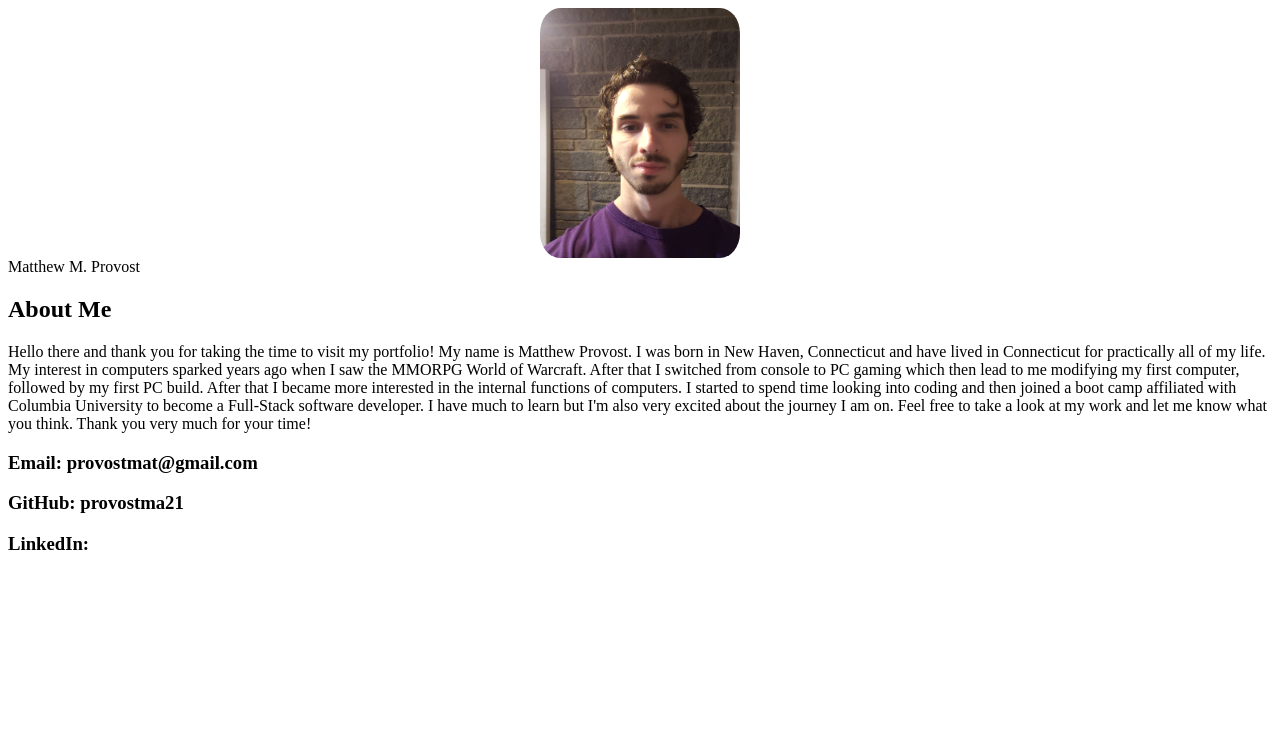
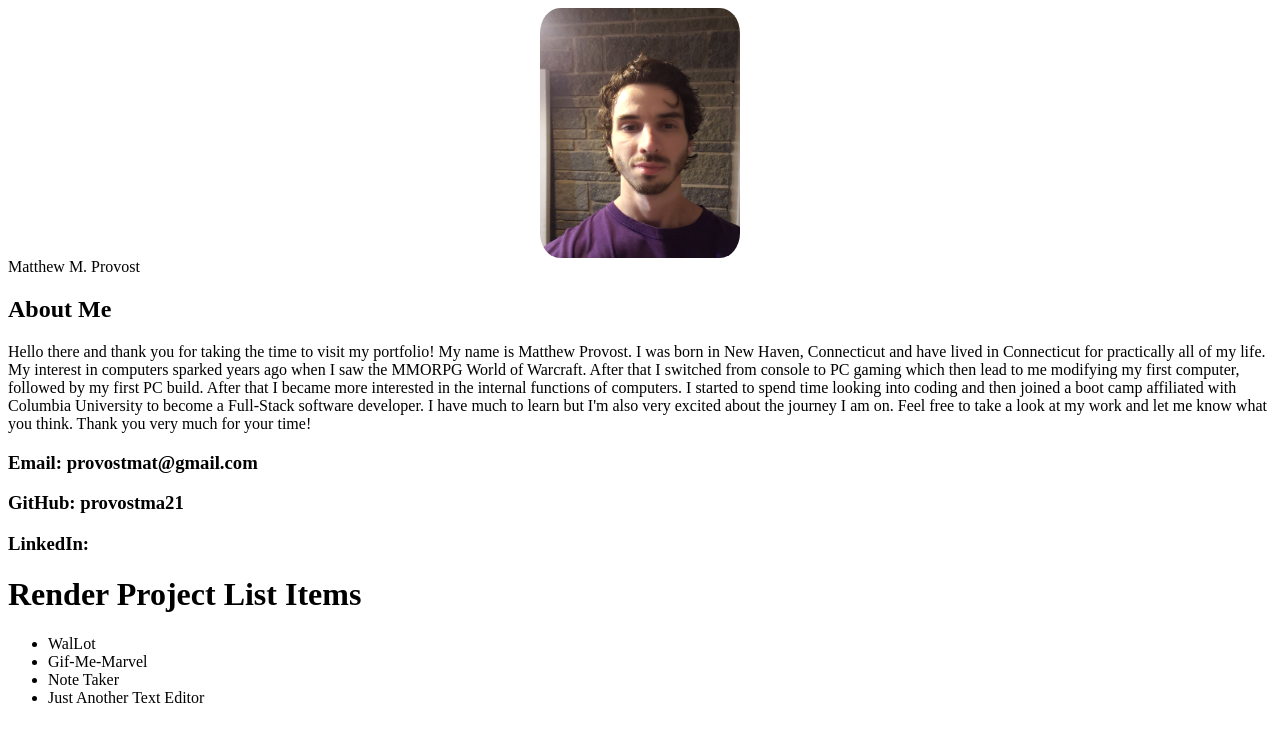
Before and after one commit to provostma21/Portfolio, a React (Create React App) app: page / in a window 1280 px wide. Shown: the top 742 px of the page. Built offline with nearby package versions, Linux system fonts and the light colour scheme.

Commit message:
used .map to display project names from ProjectList.js

```diff
--- a/src/App.js
+++ b/src/App.js
@@ -1,7 +1,8 @@
 import Home from "../src/pages/Home";
 // import ProjectList from "./components/ProjectList";
+import Project from "../src/components/Projects/Projects";
 import Contact from "../src/pages/Contact";
-import Resume from "../src/pages/Resume";
+// import Resume from "../src/pages/Resume";
 
 function App() {
   return (
@@ -9,6 +10,7 @@ function App() {
       <header className="App-header">
         <Home />
         <Contact />
+        <Project />
       </header>
     </div>
   );
--- a/src/components/Projects/ProjectList.js
+++ b/src/components/Projects/ProjectList.js
@@ -1,11 +1,11 @@
-import WalLot from "../images/WalLot.jpg";
-import Marvel from "../images/gifmemarvel.png";
-import Note from "../images/notes1.jpg";
-import Jate from "../images/Jate1.jpg";
-import ProjectForm from "./ProjectForm";
+import WalLot from "../../assets/images/WalLot.jpg";
+import Marvel from "../../assets/images/gifmemarvel.png";
+import Note from "../../assets/images/notes1.jpg";
+import Jate from "../../assets/images/Jate1.jpg";
+// import ProjectForm from "./ProjectForm";
 import Projects from "./Projects";
 
-let projectData = [
+export const projectData = [
   {
     id: 1,
     name: "WalLot",
@@ -37,5 +37,3 @@ let projectData = [
     image: Jate,
   },
 ];
-
-export default projectData;
--- a/src/components/Projects/Projects.js
+++ b/src/components/Projects/Projects.js
@@ -1,25 +1,41 @@
-import ProjectCard from "./ProjectCard";
-import { PROJECTS } from "../ProjectList";
+// import ProjectCard from "./ProjectCard";
+import { projectData } from "./ProjectList";
 
-function Project({ projects }) {
+// function Project({ projects }) {
+//   return (
+//     <>
+//       <th>{projects}</th>
+//     </>
+//   );
+// }
+
+// export default function ProjectGrid({ projects }) {
+//   const cards = [];
+//   let lastProject = null;
+
+//   projects.forEach((project) => {
+//     if (project.id !== lastProject) {
+//       cards.push(<Project id={project.id} key={project.id} />);
+//     }
+//     cards.push(<ProjectCard project={project} key={project.id} />);
+//     lastProject = project.id;
+//   });
+
+//   return <grid>{cards}</grid>;
+// }
+
+function Project(props) {
+  const arrayDataItems = projectData.map((projectData) => (
+    <li>{projectData.name}</li>
+  ));
   return (
-    <>
-      <th>{projects}</th>
-    </>
+    <div className="container">
+      <div>
+        <h1>Render Project List Items</h1>
+      </div>
+      <ul>{arrayDataItems}</ul>
+    </div>
   );
 }
 
-export default function ProjectGrid({ projects }) {
-  const cards = [];
-  let lastProject = null;
-
-  projects.forEach((project) => {
-    if (project.id !== lastProject) {
-      cards.push(<Project id={project.id} key={project.id} />);
-    }
-    cards.push(<ProjectCard project={project} key={project.id} />);
-    lastProject = project.id;
-  });
-
-  return <grid>{cards}</grid>;
-}
+export default Project;
```
